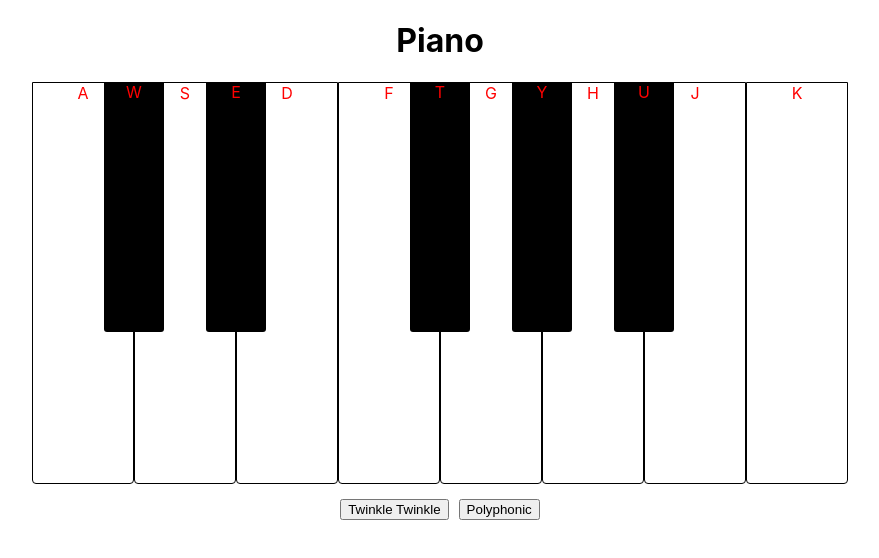
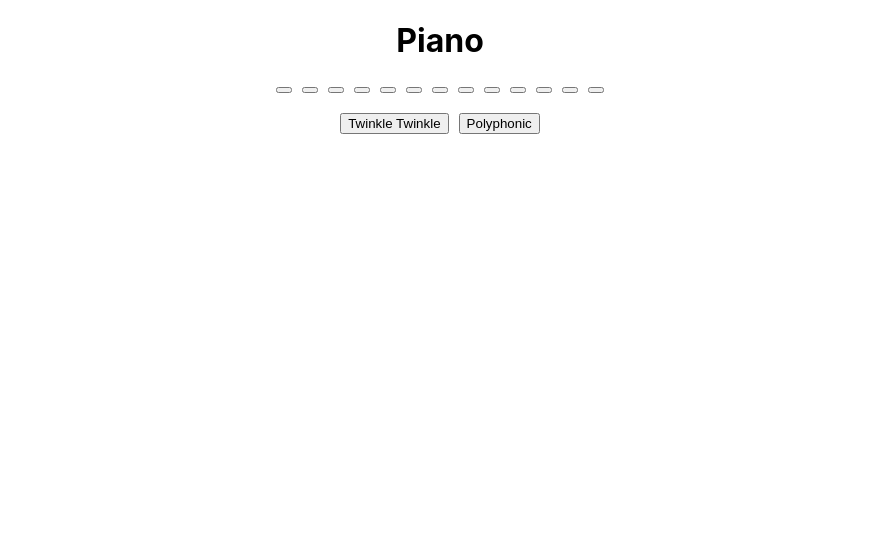
Before and after one commit to brianthomashammond/mintbean-js-musichacks, a React (Create React App) app: page / in a window 1280 px wide. Shown: the top 558 px of the page, without its empty margins (200-1079 px from the left). Built offline with nearby package versions, Linux system fonts and the light colour scheme.

Commit message:
adding components and data file

```diff
--- a/src/App.css
+++ b/src/App.css
@@ -1,22 +1,22 @@
-.pianoPage{
+.pianoPage {
 	align-items: center;
 }
-.button-wrapper{
+.button-wrapper {
 	display: flex;
 	justify-content: center;
 	margin-top: 10px;
 }
-button{
+button {
 	margin: 5px;
 }
-h1{
+h1 {
 	text-align: center;
 }
-.piano{
+.piano {
 	display: flex;
 	justify-content: center;
 }
-.white-key{
+.white {
 	border: 1px solid #000000;
 	border-radius: 0 0 4px 4px;
 	background-color: white;
@@ -25,28 +25,28 @@ h1{
 	color: red;
 	text-align: center;
 }
-.white-key.C:active {
+.white.C:active {
 	background-color: #28ff00;
 }
-.white-key.D:active {
+.white.D:active {
 	background-color: #007cff;
 }
-.white-key.E:active {
+.white.E:active {
 	background-color: #4500ea;
 }
-.white-key.F:active {
+.white.F:active {
 	background-color: #57009e;
 }
-.white-key.G:active {
+.white.G:active {
 	background-color: #b30000;
 }
-.white-key.A:active {
+.white.A:active {
 	background-color: #ff6300;
 }
-.white-key.B:active {
+.white.B:active {
 	background-color: #99ff00;
 }
-.black-key{
+.black {
 	border-radius: 0 0 3px 3px;
 	background-color: black;
 	width: 60px;
@@ -57,18 +57,18 @@ h1{
 	color: red;
 	text-align: center;
 }
-.black-key.Db:active {
+.black.Db:active {
 	background-color: #00ffe8;
 }
-.black-key.Eb:active {
+.black.Eb:active {
 	background-color: #0500ff;
 }
-.black-key.Gb:active {
+.black.Gb:active {
 	background-color: #740000;
 }
-.black-key.Ab:active {
+.black.Ab:active {
 	background-color: #ee0000;
 }
-.black-key.Bb:active {
+.black.Bb:active {
 	background-color: #ffec00;
 }
--- a/src/App.js
+++ b/src/App.js
@@ -17,29 +17,18 @@ import {
 	playTwinkleTwinkle,
 	playPolyphonicExample,
 } from './tone.fn.js'
+import Keys from './components/Keys'
 
 window.addEventListener('keydown', playNote)
 
 function App() {
 	return (
-        <div className="pianoPage">
+		<div className='pianoPage'>
 			<h1>Piano</h1>
-            <div className="piano">
-                <div className="white-key C" onClick={playC4}>A</div>
-                <div className="black-key Db" onClick={playDb4}>W</div>
-                <div className="white-key D" onClick={playD4}>S</div>
-                <div className="black-key Eb" onClick={playEb4}>E</div>
-                <div className="white-key E" onClick={playE4}>D</div>
-                <div className="white-key F" onClick={playF4}>F</div>
-                <div className="black-key Gb" onClick={playGb4}>T</div>
-                <div className="white-key G" onClick={playG4}>G</div>
-                <div className="black-key Ab" onClick={playAb4}>Y</div>
-                <div className="white-key A" onClick={playA4}>H</div>
-                <div className="black-key Bb" onClick={playBb4}>U</div>
-                <div className="white-key B" onClick={playB4}>J</div>
-                <div className="white-key C" onClick={playC5}>K</div>
+			<div className='piano'>
+				<Keys />
 			</div>
-            <div className="button-wrapper">
+			<div className='button-wrapper'>
 				<button onClick={playTwinkleTwinkle}>Twinkle Twinkle</button>
 				<button onClick={playPolyphonicExample}>Polyphonic</button>
 			</div>
--- /dev/null
+++ b/src/components/Key.js
@@ -0,0 +1,7 @@
+import React from 'react'
+
+const Key = ({ note, color, qwerty, tone }) => {
+	return <button className={`${color} ${note}`} onClick={tone} value={qwerty} />
+}
+
+export default Key
--- /dev/null
+++ b/src/components/Keys.js
@@ -0,0 +1,19 @@
+import React, { Fragment } from 'react'
+import Key from './Key'
+import notes from '../notes'
+
+const Keys = () => {
+	return (
+		<Fragment>
+			{notes.map(note => (
+				<Key
+					className={note.className}
+					onClick={note.onClick}
+					value={note.value}
+				/>
+			))}
+		</Fragment>
+	)
+}
+
+export default Keys
--- /dev/null
+++ b/src/notes.js
@@ -0,0 +1,82 @@
+export const notes = [
+	{
+		note: 'C',
+		color: 'white',
+		qwerty: 'A',
+		tone: 'playC4',
+	},
+	{
+		note: 'Db',
+		color: 'black',
+		qwerty: 'W',
+		tone: 'playDb4',
+	},
+	{
+		note: 'D',
+		color: 'white',
+		qwerty: 'S',
+		tone: 'playD4',
+	},
+	{
+		note: 'Eb',
+		color: 'black',
+		qwerty: 'E',
+		tone: 'playEb4',
+	},
+	{
+		note: 'E',
+		color: 'white',
+		qwerty: 'D',
+		tone: 'playE4',
+	},
+	{
+		note: 'F',
+		color: 'white',
+		qwerty: 'F',
+		tone: 'playF4',
+	},
+	{
+		note: 'Gb',
+		color: 'black',
+		qwerty: 'T',
+		tone: 'playGb4',
+	},
+	{
+		note: 'G',
+		color: 'white',
+		qwerty: 'G',
+		tone: 'playG4',
+	},
+	{
+		note: 'Ab',
+		color: 'black',
+		qwerty: 'Y',
+		tone: 'playAb4',
+	},
+	{
+		note: 'A',
+		color: 'white',
+		qwerty: 'H',
+		tone: 'playA4',
+	},
+	{
+		note: 'Bb',
+		color: 'black',
+		qwerty: 'U',
+		tone: 'playBb4',
+	},
+	{
+		note: 'B',
+		color: 'white',
+		qwerty: 'J',
+		tone: 'playB4',
+	},
+	{
+		note: 'C',
+		color: 'white',
+		qwerty: 'K',
+		tone: 'playC5',
+	},
+]
+
+export default notes
```
Also changed, not shown: 1 other file (tests, documents, lock files or other folders). Lines whose indentation alone changed are shown as unchanged.
